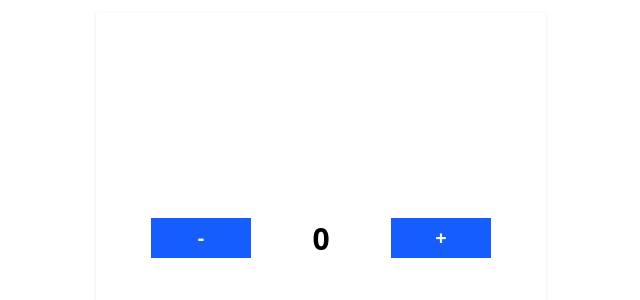
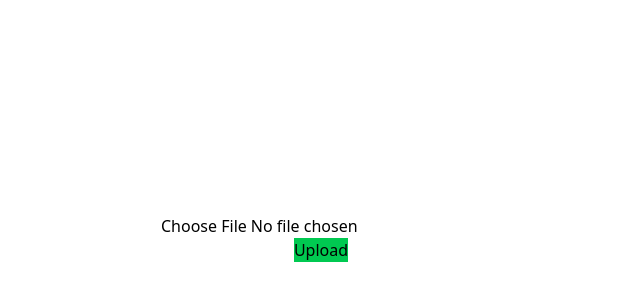
Before and after one commit to TharinduThejan/Crystal-Beauty-website-frontend, a React (Vite) app: page /testing in a window 1280 px wide. Shown: the part 162-462 px from the top of the page, without its empty margins (319-959 px from the left). Built offline with nearby package versions, Linux system fonts and the light colour scheme.

Commit message:
file upload function to supabase 📤📨

```diff
--- a/package.json
+++ b/package.json
@@ -10,6 +10,7 @@
     "preview": "vite preview"
   },
   "dependencies": {
+    "@supabase/supabase-js": "^2.56.0",
     "@tailwindcss/vite": "^4.1.11",
     "axios": "^1.11.0",
     "react": "^19.1.0",
--- a/src/App.jsx
+++ b/src/App.jsx
@@ -32,3 +32,4 @@ function App() {
 }
 
 export default App;
+/*https://wygdrdwatnbwuuuwglbc.supabase.co*/
--- a/src/pages/testPage.jsx
+++ b/src/pages/testPage.jsx
@@ -1,36 +1,35 @@
-import { useState } from "react";
+import React, { useState } from "react";
+import mediaUpload from "../utils/mediaUpload";
+
 export default function TestPage() {
-  const [count, setCount] = useState(0);
-  // const [a, b] = useState(0);
-  // a =  relevant variable
-  // b =  function that change value in a
+  const [image, setImage] = useState(null);
 
+  function fileUpload() {
+    mediaUpload(image)
+      .then((res) => {
+        console.log(res);
+      })
+      .catch((res) => {
+        console.error("Error uploading file:", res);
+      });
+
+    // const url=await mediaUpload(image);
+  }
   return (
-    <>
-      <div className="w-full h-screen  flex justify-center items-center">
-        <div className="w-[450px] h-[450px] shadow flex justify-center items-center">
-          <button
-            onClick={() => {
-              setCount(count - 1);
-            }}
-            className="bg-blue-600 text-amber-100 font-bold text-center w-[100px] h-[40px] text-[20px] cursor-pointer"
-          >
-            -
-          </button>
-          <span className="text-[30px] font-bold text-center w-[100px] h-[40px] mx-[20px] flex justify-center items-center">
-            {count}
-          </span>
-          <button
-            onClick={() => {
-              setCount(count + 1);
-            }}
-            className="bg-blue-600 text-amber-100 font-bold text-center w-[100px] h-[40px] text-[20px] cursor-pointer"
-          >
-            +
-          </button>
-        </div>
-        {/* <h1>Test Page</h1> */}
-      </div>
-    </>
+    <div className="w-full h-screen flex flex-col justify-center items-center">
+      <input
+        type="file"
+        className="file-input file-input-bordered w-full max-w-xs"
+        onChange={(e) => {
+          setImage(e.target.files[0]);
+        }}
+      />
+      <button
+        onClick={fileUpload}
+        className="bg-green-500 btn btn-primary hover:bg-blue-700 justify-center items-center"
+      >
+        Upload
+      </button>
+    </div>
   );
 }
--- /dev/null
+++ b/src/utils/mediaUpload.jsx
@@ -0,0 +1,43 @@
+import { createClient } from "@supabase/supabase-js";
+
+const url = "https://wygdrdwatnbwuuuwglbc.supabase.co";
+const key =
+  "eyJhbGciOiJIUzI1NiIsInR5cCI6IkpXVCJ9.eyJpc3MiOiJzdXBhYmFzZSIsInJlZiI6Ind5Z2RyZHdhdG5id3V1dXdnbGJjIiwicm9sZSI6ImFub24iLCJpYXQiOjE3NTYxMjQ4ODksImV4cCI6MjA3MTcwMDg4OX0.UeHYAq2qVXXRfMbuhZdAeLvoTPEXt6UDQLiJYao0FM8";
+
+const supabase = createClient(url, key);
+
+export default function mediaUpload(file) {
+  const mediaUploadPromise = new Promise((resolve, reject) => {
+    if (file == null) {
+      reject("No file selected");
+      return;
+    }
+
+    const timestamp = new Date().getTime();
+    const newName = timestamp + file.name;
+
+    supabase.storage
+      .from(/*bucket name*/ "images")
+      .upload(
+        /*the name that file want to save or add image real name using"image .name"*/ newName,
+        file,
+        {
+          upsert: false,
+          cacheControl: "3600",
+        }
+      )
+      .then(() => {
+        const publicUrl = supabase.storage.from("images").getPublicUrl(newName)
+          .data.publicUrl;
+
+        // console.log("File uploaded successfully:", publicUrl);
+        resolve(publicUrl);
+      })
+      .catch((error) => {
+        // console.error("Error uploading file:", error);
+        reject("Error uploading file in supabase", error);
+      });
+  });
+
+  return mediaUploadPromise;
+}
```
Also changed, not shown: 1 other file (tests, documents, lock files or other folders).
